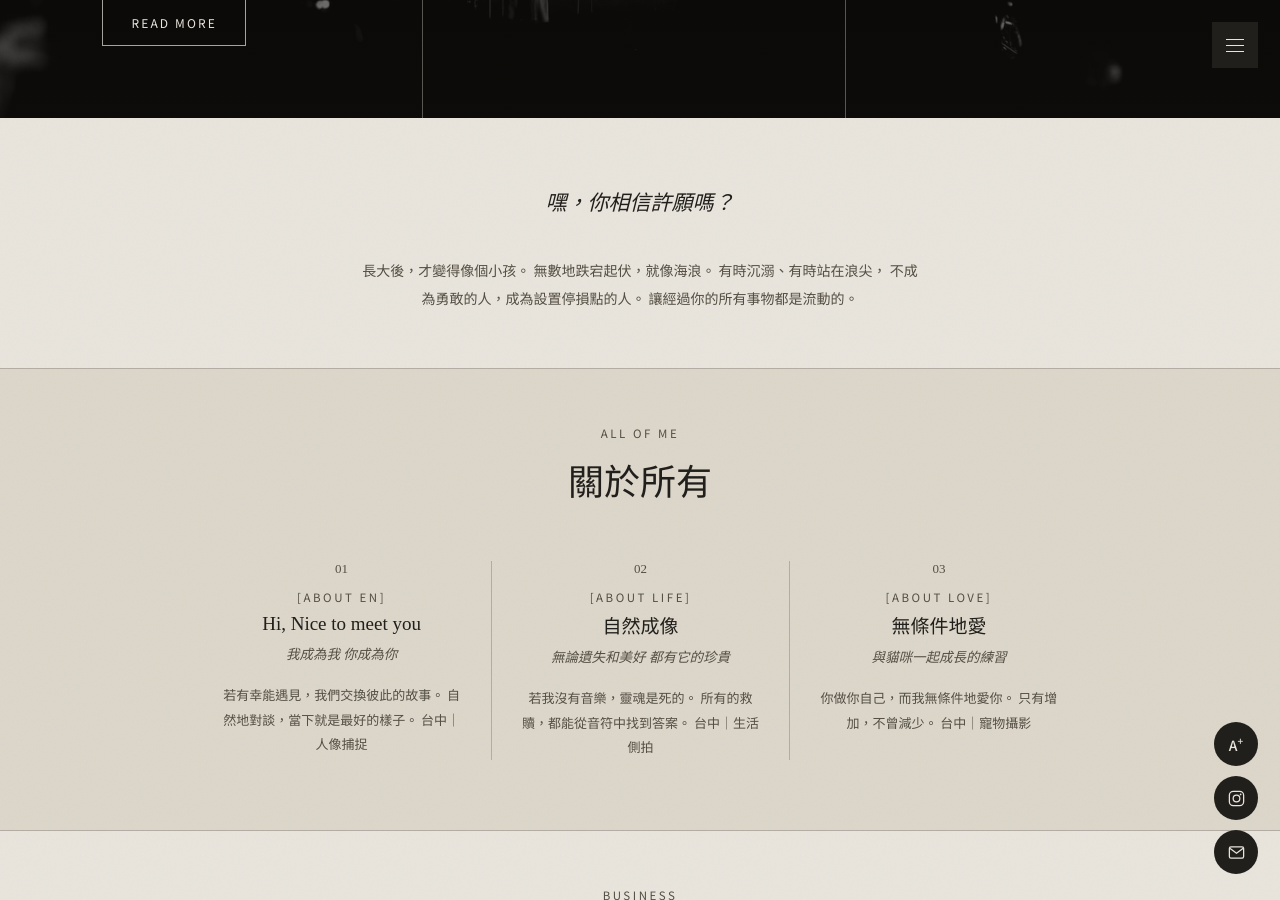
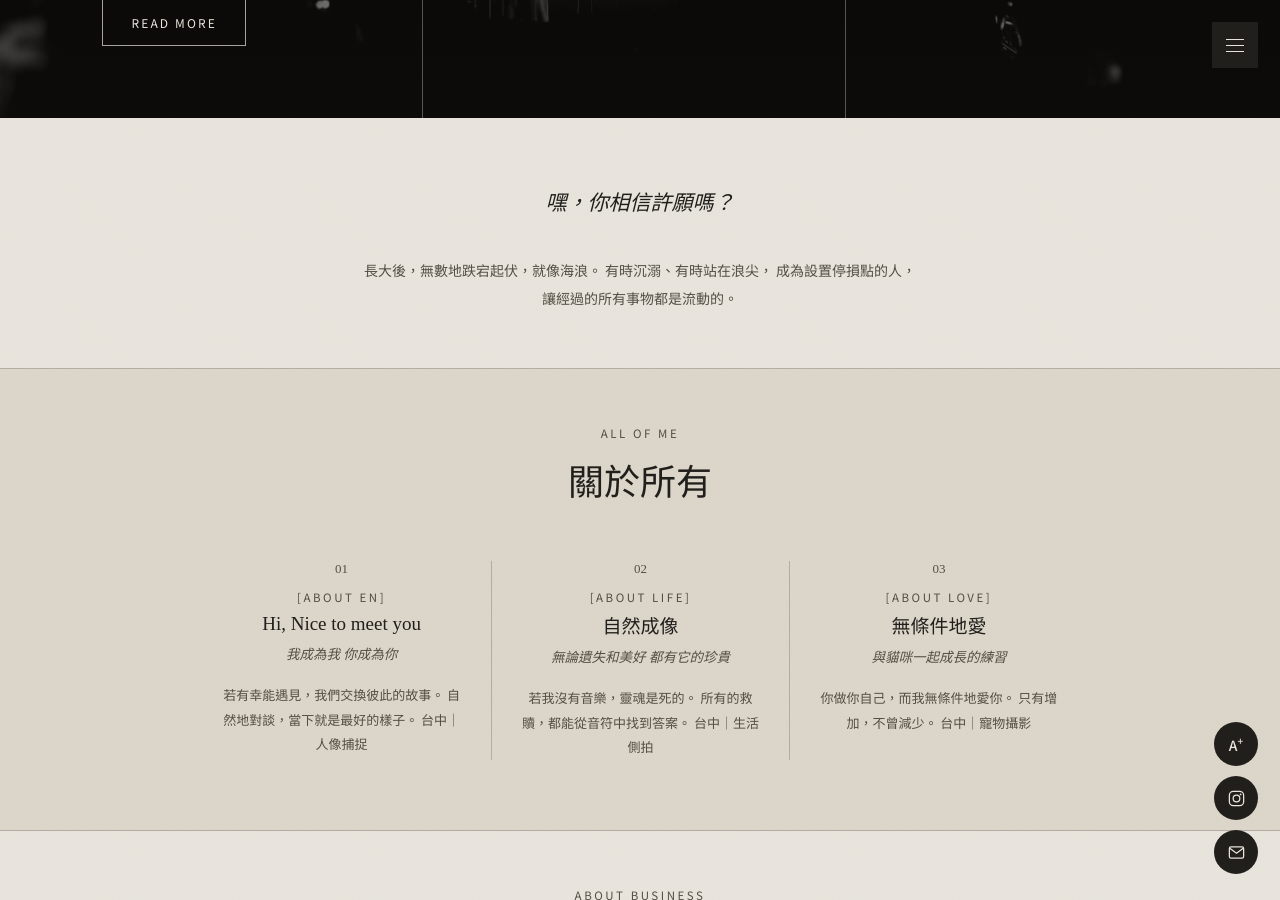
Before and after one commit to enchiang99/en-chiang-site-v2, a Jekyll site: the page built from index.html, in a window 1280 px wide and 900 px high, scrolled down 584 px. Built offline with Jekyll 4.4.1, drawn with Linux system fonts in a browser that asks for light colours; some of the changed text lies outside the part shown.

Commit message:
Update 首頁內容 “site”

```diff
--- a/_data/site.yml
+++ b/_data/site.yml
@@ -1,9 +1,4 @@
 hero:
-  # ⚠️ 2026-09-12：改成完整網址（不再用站內相對路徑 /images/hero.jpeg）。
-  # 原因：後台的圖片欄位縮圖一直顯示不出來，很可能是這個檔案在「這個 repo」裡實際上不存在，
-  # 但完整網址在正式站可以正常開啟，所以直接用完整網址最保險，後台縮圖跟前台都不會再受 repo 是否有這個檔案影響。
-  # 如果之後後台縮圖還是顯示不出來，代表 images/hero.jpeg 這個檔案本身在這個 repo 裡就是不存在，
-  # 麻煩直接到 GitHub 網頁的 images 資料夾用 Ctrl+F 找一次確認，或乾脆用「Replace with URL」重新指定一次。
   image: https://enchiang.com/images/hero.jpeg
   image_alt: 台中樂團演出攝影 En Chiang 拍攝現場
   label: 生活的模樣
@@ -13,13 +8,10 @@
   cta_link: /archive.html
 quote:
   text: 嘿，你相信許願嗎？
-  # 2026-09-12：從「一行一句」的清單，改成一個可以整塊編輯的文字框，後台直接看得到完整內容。
   desc: |
-    長大後，才變得像個小孩。
-    無數地跌宕起伏，就像海浪。
+    長大後，無數地跌宕起伏，就像海浪。
     有時沉溺、有時站在浪尖，
-    不成為勇敢的人，成為設置停損點的人。
-    讓經過你的所有事物都是流動的。
+    成為設置停損點的人，讓經過的所有事物都是流動的。
 about_daily:
   label: All of me
   heading: 關於所有
@@ -58,14 +50,12 @@
   ig_link: https://www.instagram.com/enchiang_?igsh=MWhlNTE3b2FibGY5dQ%3D%3D&utm_source=qr
   email: en.hi.light@gmail.com
   copyright: © 2026 En Chiang
-  tagline: 台中｜自然人像、寵物攝影、ai自動化
+  tagline: 台中｜自然人像、寵物攝影、IP打造
 recent_shoots:
-  label: Business
+  label: ABOUT Business
   heading: 關於商業
   more_text: 查看更多商業作品 →
   more_link: /business/
-  # 下面 3 張是先放的示範內容，換成你自己想主打的商業作品照片／文字即可，
-  # 想連到哪個作品都可以自己填 link（例如某個分類錨點 /business/#biz-brand）。
   items:
     - image: https://enchiang.com/images/R0008965.JPG
       caption: 個人形象｜Personal Image
```
